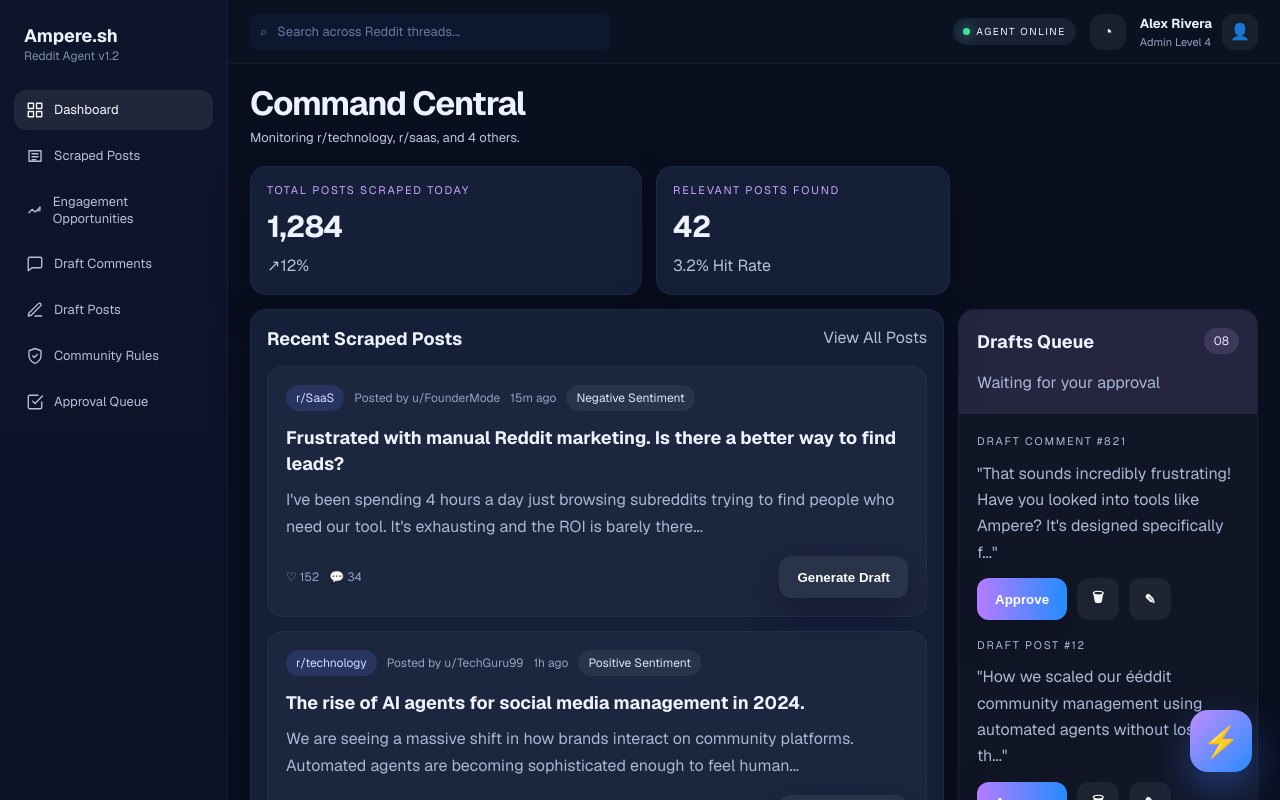
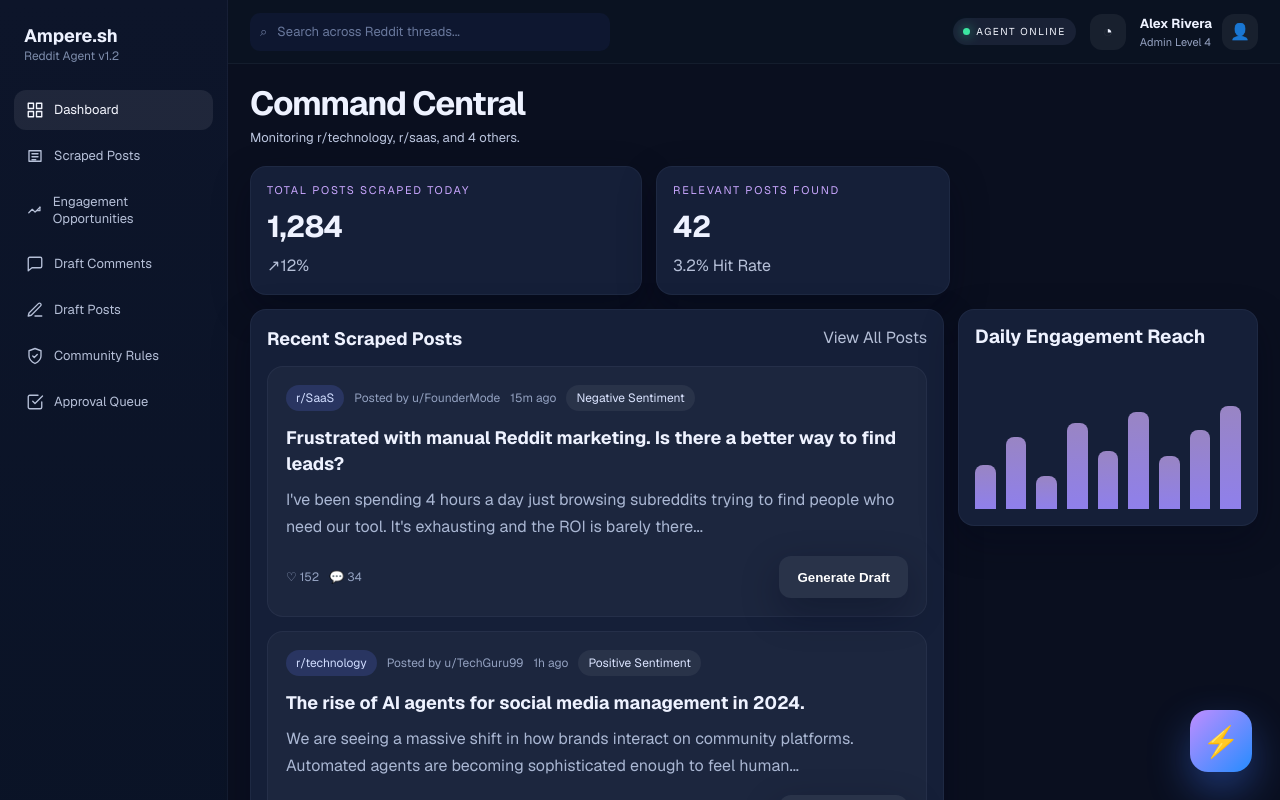
Before and after one commit to Jay-1410/Reddit-Automation, a Next.js app: page / in a window 1280 px wide. Shown: the top 800 px of the page. Built offline with nearby package versions, Linux system fonts and the light colour scheme.

Commit message:
Remove Drafts Queue card from dashboard

```diff
--- a/src/app/page.js
+++ b/src/app/page.js
@@ -40,30 +40,6 @@
         </Panel>
 
         <div className={styles.stacked}>
-          <section className={styles.queueCard}>
-            <div className={styles.queueTop}>
-              <div className={styles.panelHeader}>
-                <h3>Drafts Queue</h3>
-                <span className={styles.smallBadge}>08</span>
-              </div>
-              <p className={styles.note}>Waiting for your approval</p>
-            </div>
-            <div className={styles.queueBody}>
-              {draftQueue.map((item) => (
-                <div key={item.kind}>
-                  <p className={styles.eyebrow}>{item.kind}</p>
-                  <p>{item.text}</p>
-                  <div className={styles.actionRow} style={{ marginTop: 12 }}>
-                    <button className={styles.actionButton}>Approve</button>
-                    <button className={styles.iconButton}>🗑</button>
-                    <button className={styles.iconButton}>✎</button>
-                  </div>
-                </div>
-              ))}
-              <button className={styles.softButton}>See full queue</button>
-            </div>
-          </section>
-
           <section className={styles.card}>
             <h3>Daily Engagement Reach</h3>
             <div className={styles.miniChart}>
```
